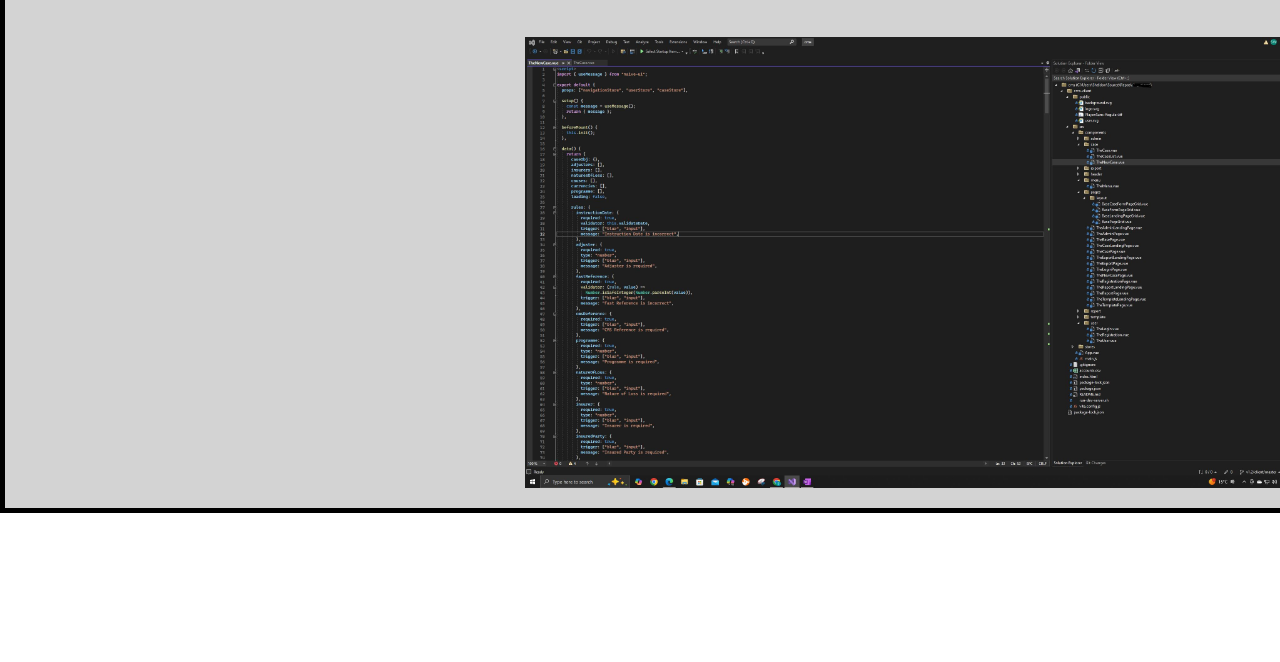
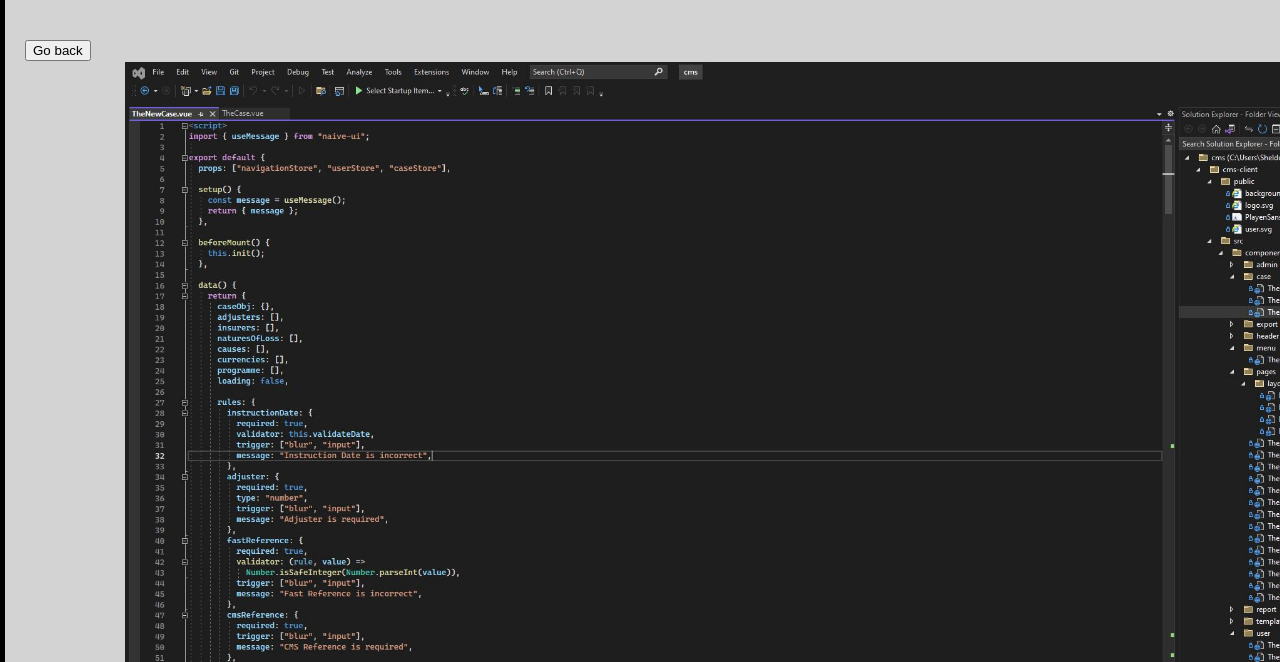
Before and after one commit to sheldontwong/sheldontwong.github.io, a plain HTML site: page myLittleProject.html in a window 1280 px wide. Shown: the part 138-800 px from the top of the page. Drawn offline with Linux system fonts and the light colour scheme.

Commit message:
Update myLittleProject.html

```diff
--- a/myLittleProject.html
+++ b/myLittleProject.html
@@ -12,8 +12,10 @@
   <body>
 
 	<h1>My small project</h1>
+	<button>Go back</button>
+	<script src="scripts/main.js"></script>
 
-    <img src="images/screen capture - vs studio.JPG" alt="My test image" width = 800 height = auto/>
+    <img src="images/screen capture - vs studio.JPG" alt="My test image" width = 1600 height = auto/>
 
   </body>
 
```
